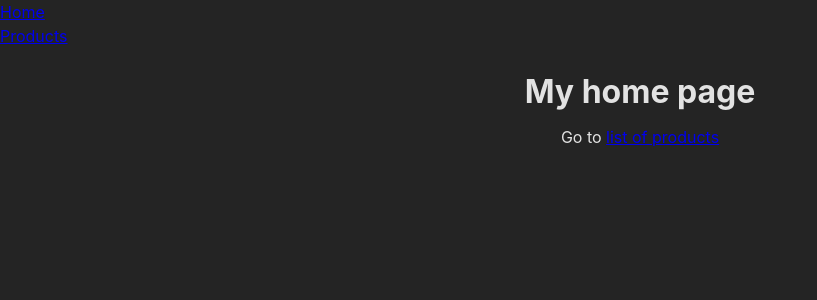
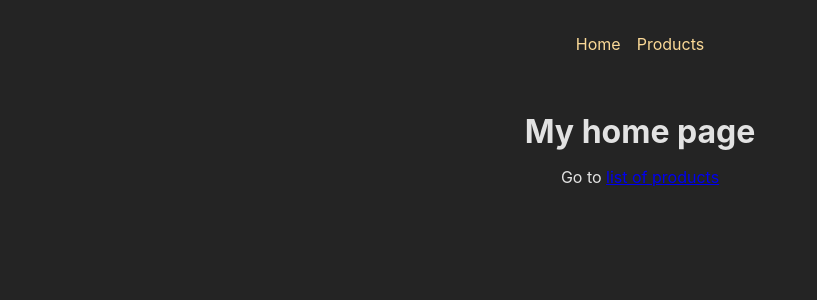
Before and after one commit to amanpreet04/react-router-mpa, a React (Create React App) app: page / in a window 1280 px wide. Shown: the top 300 px of the page, without its empty margins (0-817 px from the left). Built offline with nearby package versions, Linux system fonts and the light colour scheme.

Commit message:
Add css classes

```diff
--- a/src/components/MainNavigation.jsx
+++ b/src/components/MainNavigation.jsx
@@ -1,10 +1,11 @@
 import { Link } from "react-router-dom";
+import cssClasses from "./MainNavigation.module.css";
 
 export default function MainNavigation() {
   return (
-    <header>
+    <header className={cssClasses.header}>
       <nav>
-        <ul>
+        <ul className={cssClasses.list}>
           <li>
             <Link to="/">Home</Link>
           </li>
```
